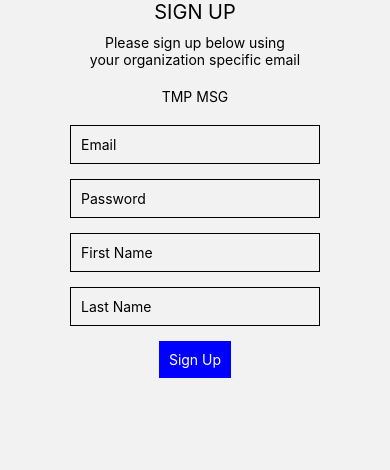
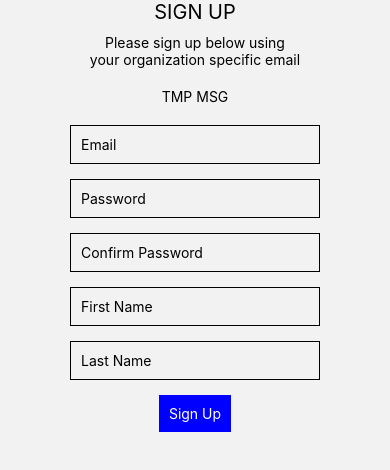
Before and after one commit to suny-poly-cs-club/attendance-app, a React Native app in the folder attendanceApp/: screen /Sign_up in a window 390 px wide. Shown: the top 470 px of the page. Built offline with nearby package versions, Linux system fonts and the light colour scheme.

Commit message:
login/signup field modifications

```diff
--- a/attendanceApp/LogIn.js
+++ b/attendanceApp/LogIn.js
@@ -59,7 +59,7 @@ const LogIn = ({ navigation }) => {
 	    <Text style={{ marginBottom: 20 }}>{orgMsg}</Text>
         <TextInput
           style={{ borderWidth: 1, padding: 10, marginBottom: 15, width: 250 }}
-          placeholder="Username"
+          placeholder="Email"
           value={username}
           onChangeText={setUsername}
         />
--- a/attendanceApp/SignUp.js
+++ b/attendanceApp/SignUp.js
@@ -4,6 +4,7 @@ import { Text, View, TextInput, TouchableOpacity, Alert, ScrollView } from 'reac
 const SignUp = ({ navigation }) => {
   const [email, setEmail] = useState('');
   const [password, setPassword] = useState('');
+  const [confirmPassword, setConfirmPassword] = useState('');
   const [firstName, setFirstName] = useState('');
   const [lastName, setLastName] = useState('');
   const [orgMsg, setOrgMsg] = useState('');
@@ -14,6 +15,11 @@ const SignUp = ({ navigation }) => {
       Alert.alert('Password Error', 'Password must be at least 5 characters long');
       return;
     }
+
+	if(password != confirmPassword){
+		Alert.alert('Password Error', "Passwords do not match!");
+		return;
+	}
 
     if (email.length > 255) {
       Alert.alert('Email Error', 'Email must be at most 255 characters long');
@@ -65,6 +71,13 @@ const SignUp = ({ navigation }) => {
         onChangeText={setPassword}
         secureTextEntry={true}
       />
+	  <TextInput
+        style={{ borderWidth: 1, padding: 10, marginBottom: 15, width: 250 }}
+        placeholder="Confirm Password"
+        value={confirmPassword}
+        onChangeText={setConfirmPassword}
+        secureTextEntry={true}
+      />
       <TextInput
         style={{ borderWidth: 1, padding: 10, marginBottom: 15, width: 250 }}
         placeholder="First Name"
```
